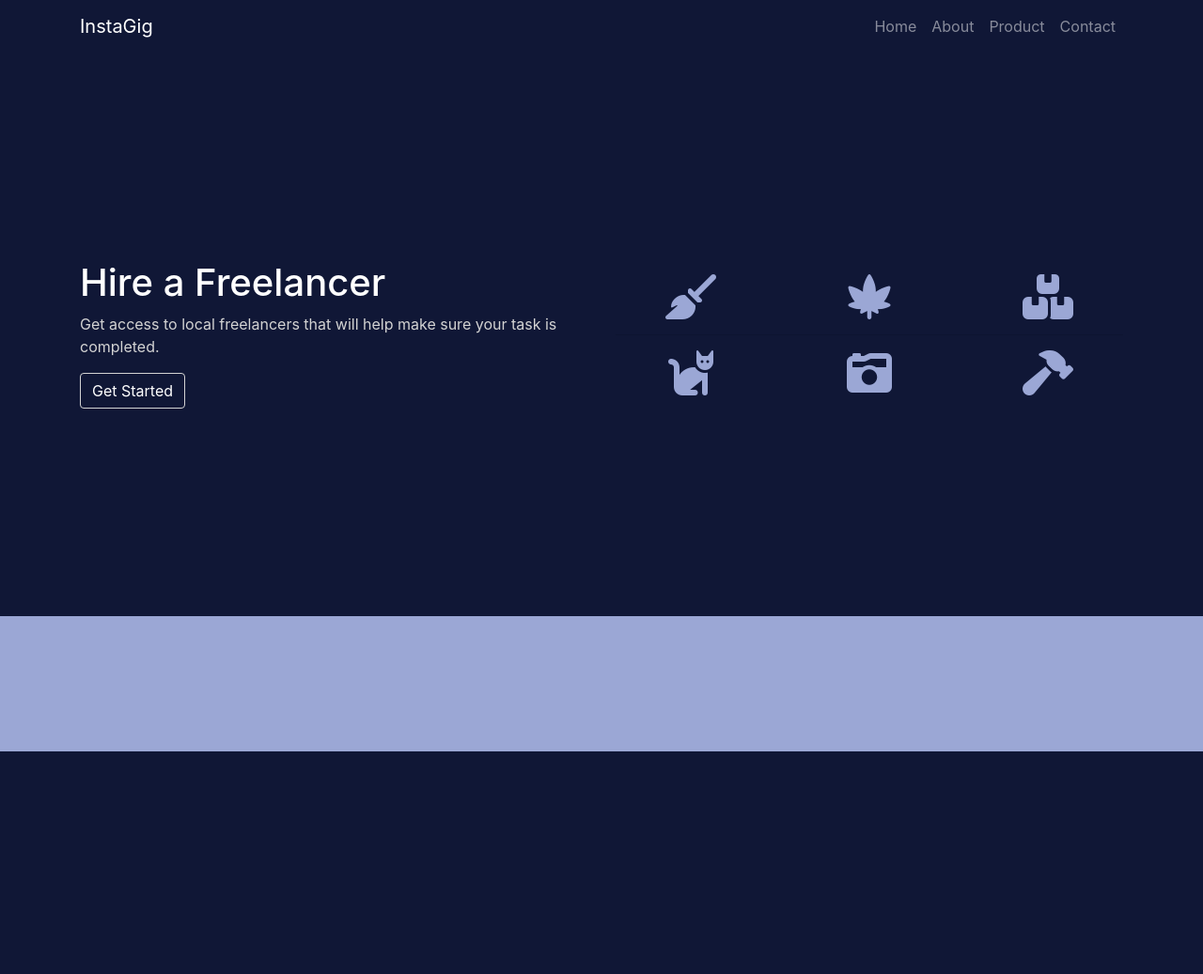
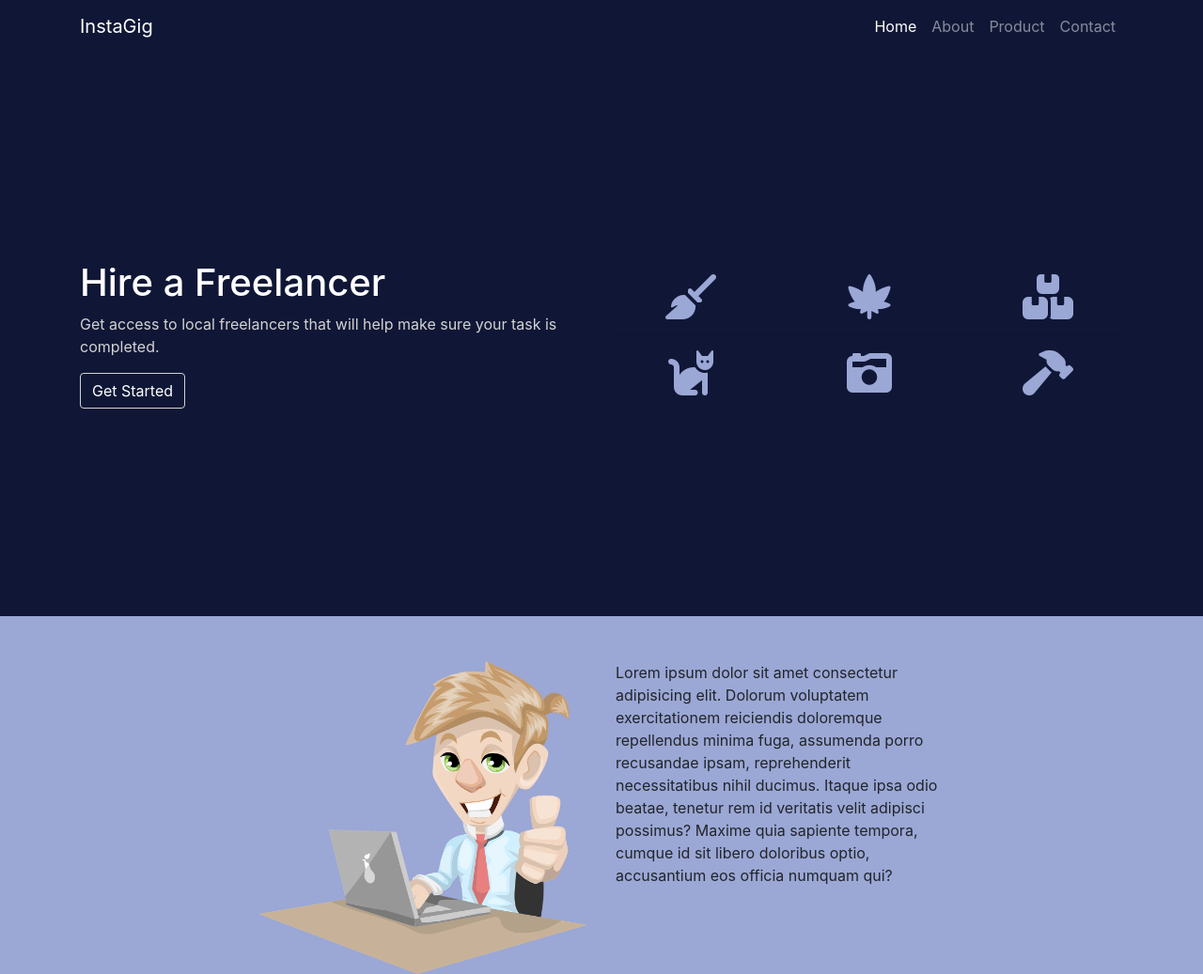
Before and after one commit to helloInstaGig/instagig, a Flask app: page / in a window 1280 px wide. Shown: the whole page at 94% size. Before the commit the page ends 800 px from the top, so only its background shows below. Run offline with Flask 2, Linux system fonts and the light colour scheme; some libraries are stand-ins or nearby versions.

Commit message:
Added Bootstrap Js, Updated index.html, Create/moved css & images folder

```diff
--- a/app/static/main.css
+++ b/app/static/css/main.css
@@ -10,7 +10,15 @@
 
 }
 
-body {
+img {
+  max-width: 100%;
+}
+
+.img-man-working {
+  transform: scaleX(-1);
+}
+
+body, content {
   background-color: var(--light-blue);
 }
 
@@ -61,6 +69,7 @@ i {
   height: 600px;
 }
 
+
 @media only screen and (max-width: 767px) {
   .col-xs-7.col-md-6.heading {
     text-align: center;
--- a/app/static/test.css
+++ /dev/null
@@ -1,3 +0,0 @@
-* {
-    color: orange;
-}
--- a/app/templates/base.html
+++ b/app/templates/base.html
@@ -9,7 +9,7 @@
     <link rel="stylesheet" href="https://cdn.jsdelivr.net/npm/bootstrap@4.6.0/dist/css/bootstrap.min.css" integrity="sha384-B0vP5xmATw1+K9KRQjQERJvTumQW0nPEzvF6L/Z6nronJ3oUOFUFpCjEUQouq2+l" crossorigin="anonymous">
     <script src="https://code.jquery.com/jquery-3.5.1.slim.min.js" integrity="sha384-DfXdz2htPH0lsSSs5nCTpuj/zy4C+OGpamoFVy38MVBnE+IbbVYUew+OrCXaRkfj" crossorigin="anonymous"></script>
     <script src="https://cdn.jsdelivr.net/npm/bootstrap@4.6.0/dist/js/bootstrap.bundle.min.js" integrity="sha384-Piv4xVNRyMGpqkS2by6br4gNJ7DXjqk09RmUpJ8jgGtD7zP9yug3goQfGII0yAns" crossorigin="anonymous"></script>
-    <link rel="stylesheet" type="text/css" href="{{ url_for('static', filename='main.css') }}">
+    <link rel="stylesheet" type="text/css" href="{{ url_for('static', filename='css/main.css') }}">
 
     <script src="https://kit.fontawesome.com/f2b917d51f.js" crossorigin="anonymous"></script>
 
@@ -30,10 +30,7 @@
             </button>
             <div class="collapse navbar-collapse" id="navbarToggle">
               <div class="navbar-nav ml-auto">
-                <a class="nav-item nav-link" href="/">Home</a>
-                <a class="nav-item nav-link" href="/about">About</a>
-                <a class="nav-item nav-link" href="/product">Product</a>
-                <a class="nav-item nav-link" href="/contact">Contact</a>
+                {% block navbar %} {% endblock %}
               </div>
             </div>
           </div>
@@ -41,6 +38,5 @@
     </header>
     {% block content %}{% endblock %}
 
-
 </body>
 </html>
--- a/app/templates/index.html
+++ b/app/templates/index.html
@@ -1,4 +1,12 @@
 {% extends "base.html" %}
+
+{% block navbar %}
+    <a class="nav-item nav-link active" href="/">Home</a>
+    <a class="nav-item nav-link" href="/about">About</a>
+    <a class="nav-item nav-link" href="/product">Product</a>
+    <a class="nav-item nav-link" href="/contact">Contact</a>
+{% endblock %}
+
 {% block content %}
     <div class="container-fluid index">
 
@@ -23,6 +31,21 @@
                     </div>
                 </div>
             </div>
+        </div>
     </div>
+
+    <div class="container-fluid content">
+        <div class="container mt-5">
+
+            <div class="row justify-content-md-center">
+                <div class="col col-lg-4">
+                  <img class="img-man-working" src="../static/images/man-1459246_1280.png" alt="man-working">
+                </div>
+                <div class="col col-lg-4">
+                  Lorem ipsum dolor sit amet consectetur adipisicing elit. Dolorum voluptatem exercitationem reiciendis doloremque repellendus minima fuga, assumenda porro recusandae ipsam, reprehenderit necessitatibus nihil ducimus. Itaque ipsa odio beatae, tenetur rem id veritatis velit adipisci possimus? Maxime quia sapiente tempora, cumque id sit libero doloribus optio, accusantium eos officia numquam qui?
+                </div>
+              </div>
+
+        </div>
     </div>
 {% endblock content %}
```
Also changed, not shown: app/templates/about.html (+8 -0 lines), app/templates/contact.html (+8 -0 lines), app/templates/product.html (+8 -0 lines), app/static/images/man-1459246_1280.png (added).
